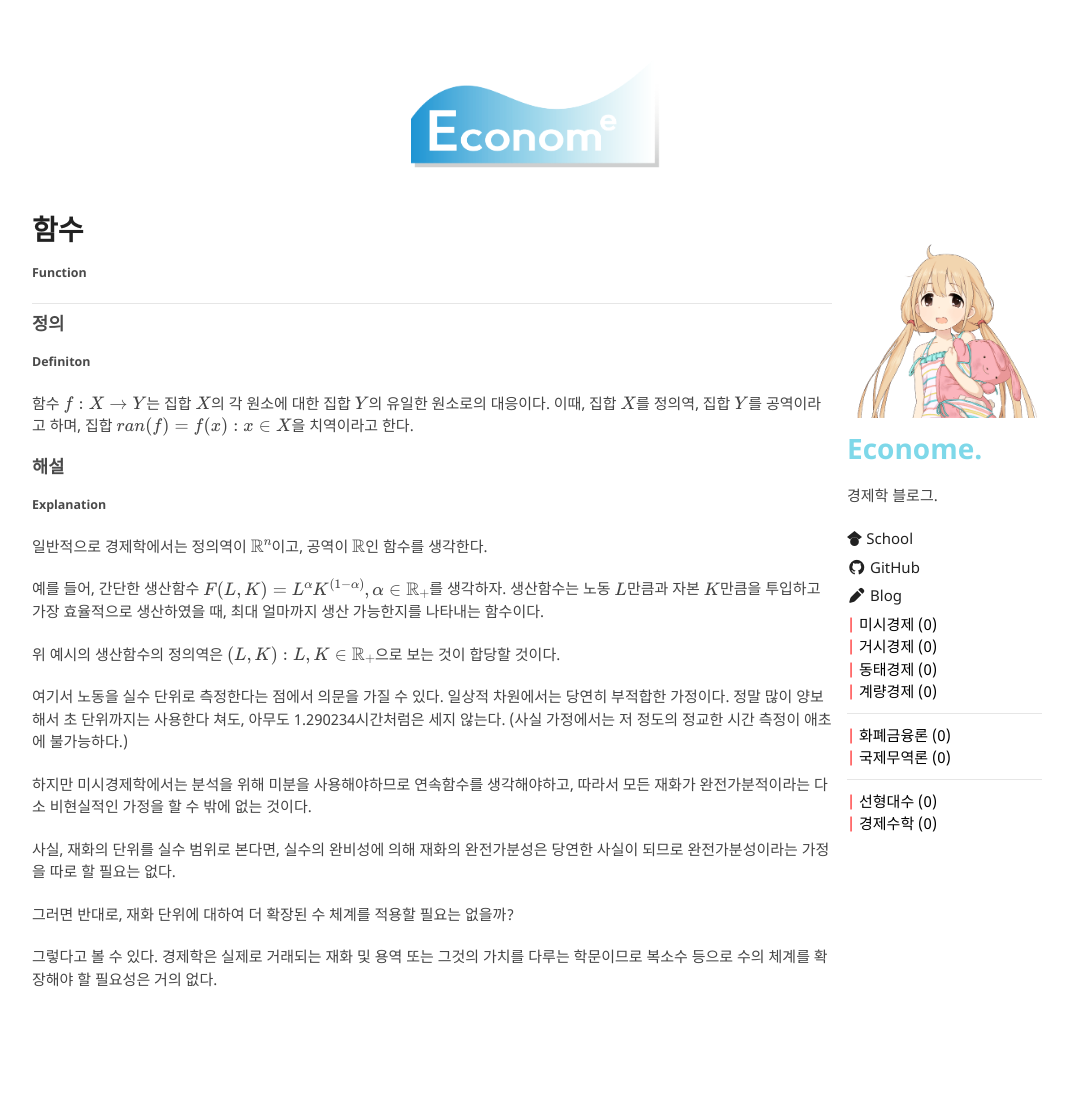
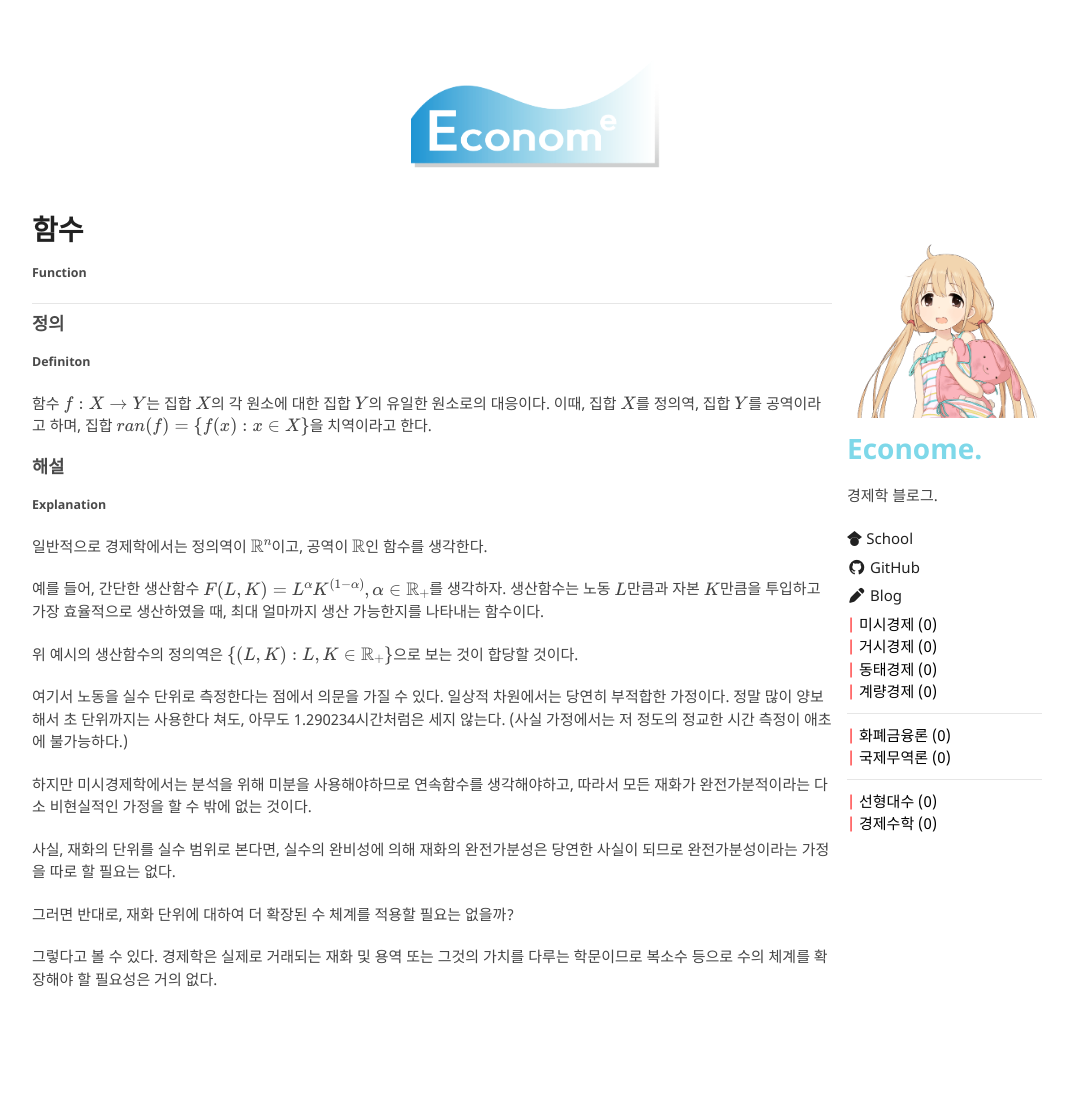
Before and after one commit to Portalife/Portalife.github.io, a Jekyll site: the page built from categories/미시경제/함수/index.md, in a window 1280 px wide. Shown: the whole page, without its empty margins (103-1171 px from the left). Built offline with Jekyll 4.4.1, drawn with Linux system fonts in a browser that asks for light colours; our own code applies the rules of GitHub Pages for plain Markdown files.

```diff
--- a/categories/미시경제/함수/index.md
+++ b/categories/미시경제/함수/index.md
@@ -10,7 +10,7 @@
 
 함수 \\(f: X\to Y\\)는 집합 \\(X\\)의 각 원소에 대한 집합 \\(Y\\)의 유일한 원소로의 대응이다.
 이때, 집합 \\(X\\)를 정의역, 집합 \\(Y\\)를 공역이라고 하며,
-집합 \\(ran(f)=\{ f(x):  x \in X \}\\)을 치역이라고 한다.
+집합 \\(ran(f)=\\{ f(x):  x \in X \\}\\)을 치역이라고 한다.
 
 ### 해설
 
@@ -21,7 +21,7 @@
 예를 들어, 간단한 생산함수 \\(F(L, K)=L^\alpha K^{(1-\alpha)}, \alpha \in \mathbb{R}_+ \\)를 생각하자.
 생산함수는 노동 \\(L\\)만큼과 자본 \\(K\\)만큼을 투입하고 가장 효율적으로 생산하였을 때, 최대 얼마까지 생산 가능한지를 나타내는 함수이다.
 
-위 예시의 생산함수의 정의역은 \\(\{(L, K):L,K \in \mathbb{R}_+ \}\\)으로 보는 것이 합당할 것이다.
+위 예시의 생산함수의 정의역은 \\(\\{(L, K):L,K \in \mathbb{R}_+ \\}\\)으로 보는 것이 합당할 것이다.
 
 여기서 노동을 실수 단위로 측정한다는 점에서 의문을 가질 수 있다. 일상적 차원에서는 당연히 부적합한 가정이다. 정말 많이 양보해서 초 단위까지는 사용한다 쳐도,  아무도 1.290234시간처럼은 세지 않는다. (사실 가정에서는 저 정도의 정교한 시간 측정이 애초에 불가능하다.)
 
```
